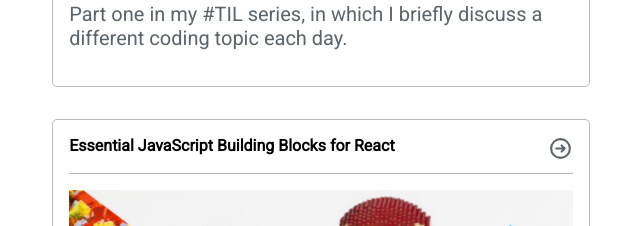
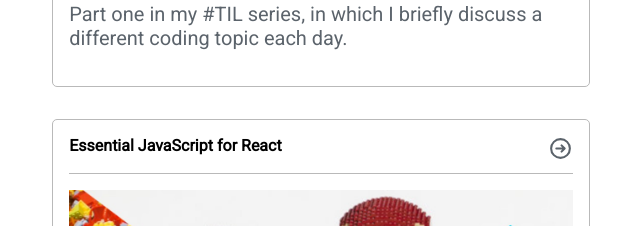
Before and after one commit to jamesncox/portfolio-v2, a React (Create React App) app: page / in a window 1280 px wide. Shown: the part 3800-4026 px from the top of the page, without its empty margins (319-959 px from the left). Built offline with nearby package versions, Linux system fonts and the light colour scheme.

Commit message:
Update Essential JavaScript for React

```diff
--- a/src/components/blog/FeaturedBlogs.js
+++ b/src/components/blog/FeaturedBlogs.js
@@ -24,7 +24,7 @@ export default function FeaturedBlogs() {
 
       <div>
         <DisplayBlog
-          title="Essential JavaScript Building Blocks for React"
+          title="Essential JavaScript for React"
           src={BuildingBlocks}
           placeholder={BuildingBlocksTiny}
           alt="Array methods with buttons for .map, .filter, .find, and .reduce"
```
